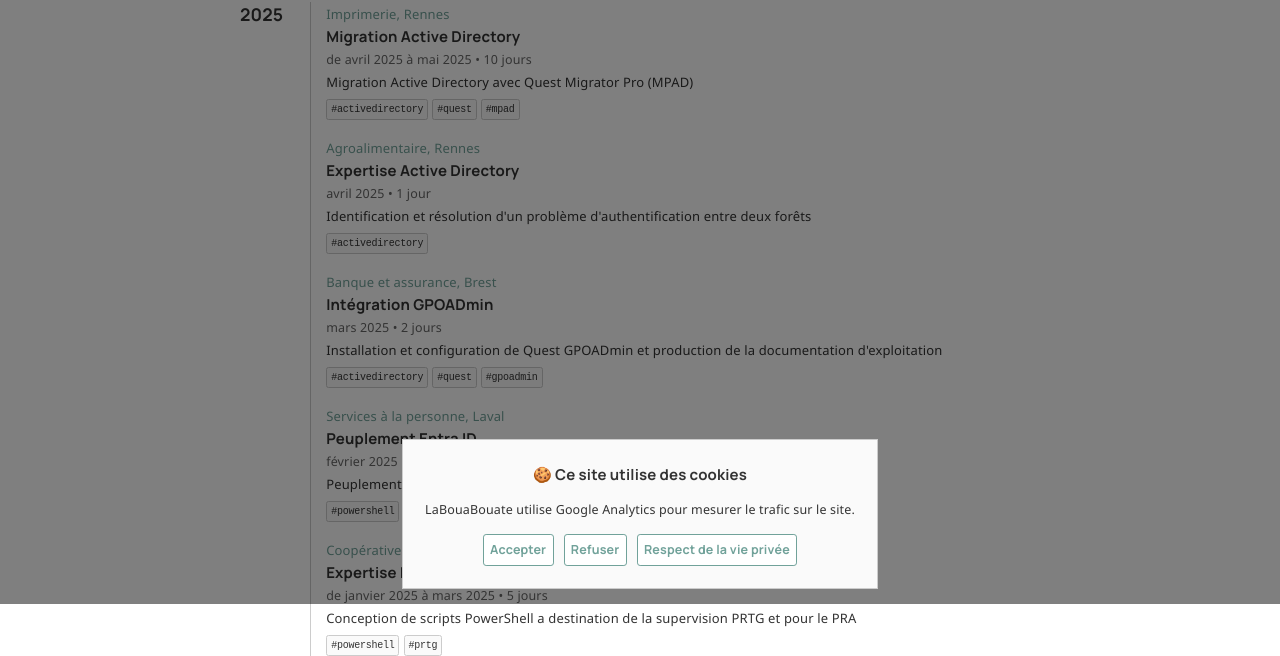
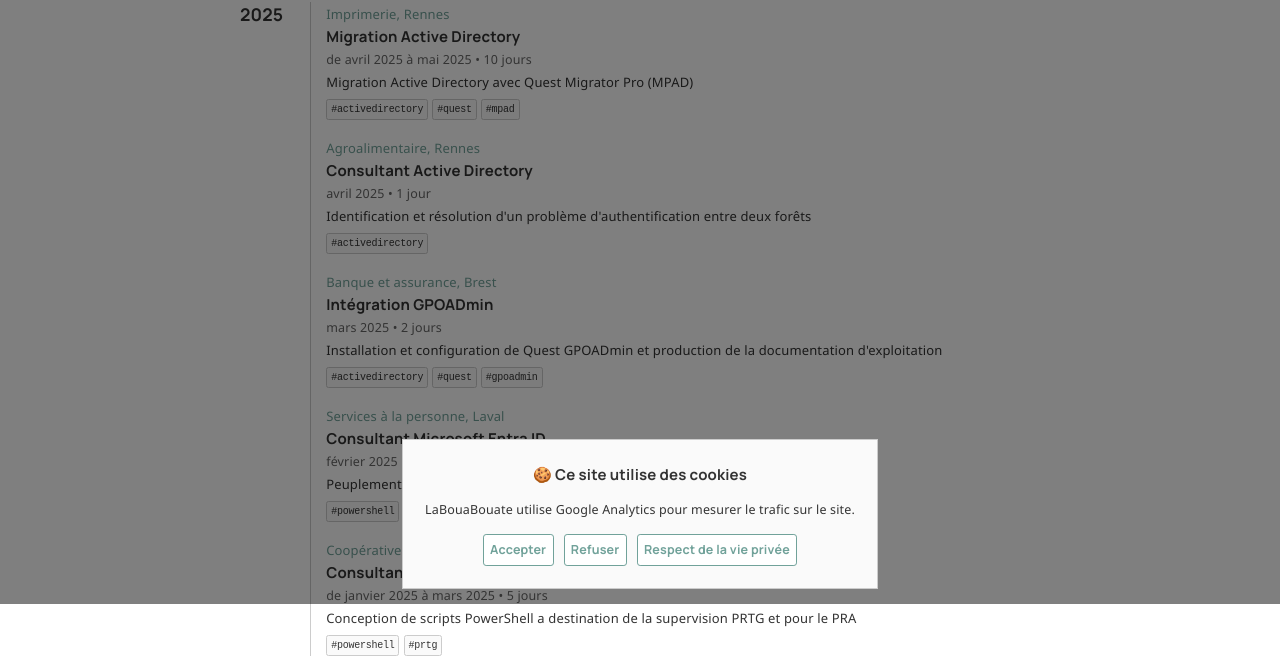
Before and after one commit to leobouard/leobouard.github.io, a Jekyll site: the page built from _pages/projects.html, in a window 1280 px wide. Shown: the part 296-952 px from the top of the page. Built offline with Jekyll 4.4.1, drawn with Linux system fonts in a browser that asks for light colours; nearby versions of some CDN libraries; some web fonts are replaced.

Commit message:
Update projects.json

```diff
--- a/_data/projects.json
+++ b/_data/projects.json
@@ -12,7 +12,7 @@
             },
             {
                 "customer": "Agroalimentaire, Rennes",
-                "title": "Expertise Active Directory",
+                "title": "Consultant Active Directory",
                 "period": "avril 2025",
                 "duration": "1 jour",
                 "description": "Identification et résolution d'un problème d'authentification entre deux forêts",
@@ -28,7 +28,7 @@
             },
             {
                 "customer": "Services à la personne, Laval",
-                "title": "Peuplement Entra ID",
+                "title": "Consultant Microsoft Entra ID",
                 "period": "février 2025",
                 "duration": "4 jours",
                 "description": "Peuplement et nettoyage de Entra ID à partir de plusieurs sources externes",
@@ -36,7 +36,7 @@
             },
             {
                 "customer": "Coopérative agricole, Saint-Brieuc",
-                "title": "Expertise PowerShell",
+                "title": "Consultant PowerShell",
                 "period": "de janvier 2025 à mars 2025",
                 "duration": "5 jours",
                 "description": "Conception de scripts PowerShell a destination de la supervision PRTG et pour le PRA",
```
